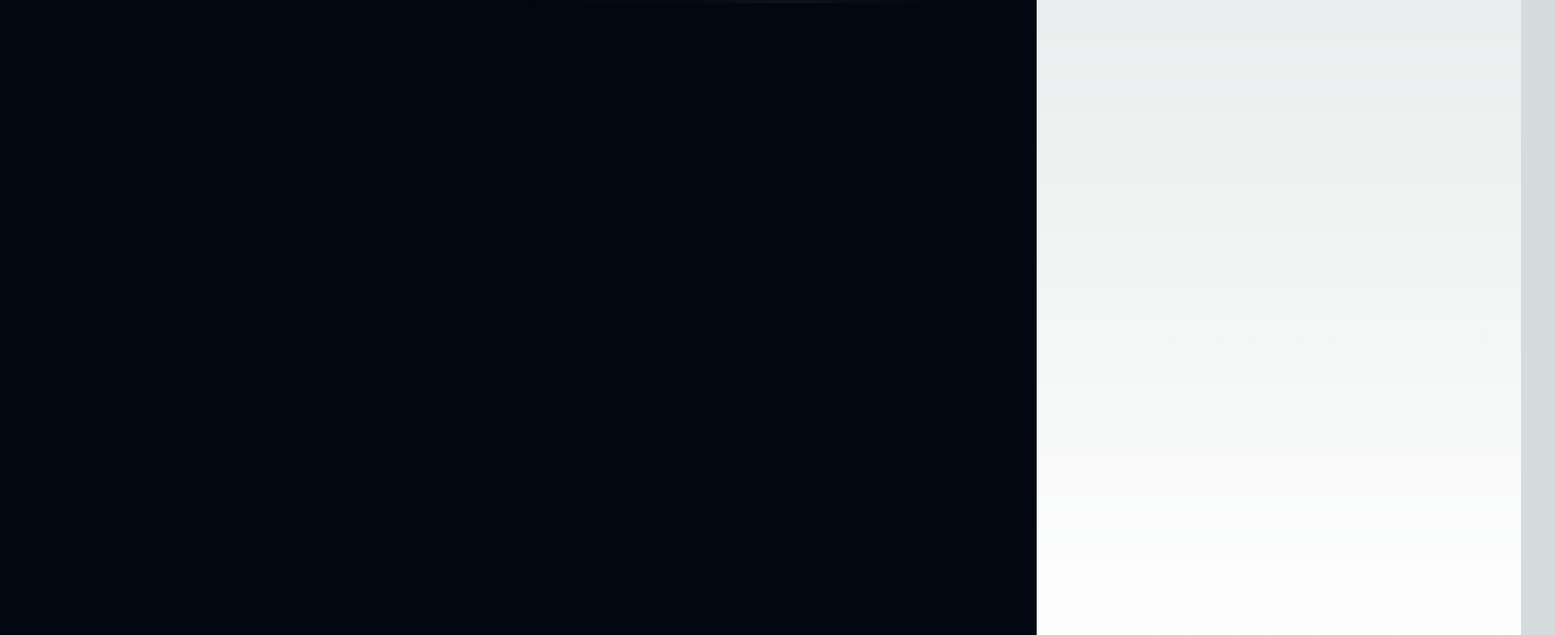
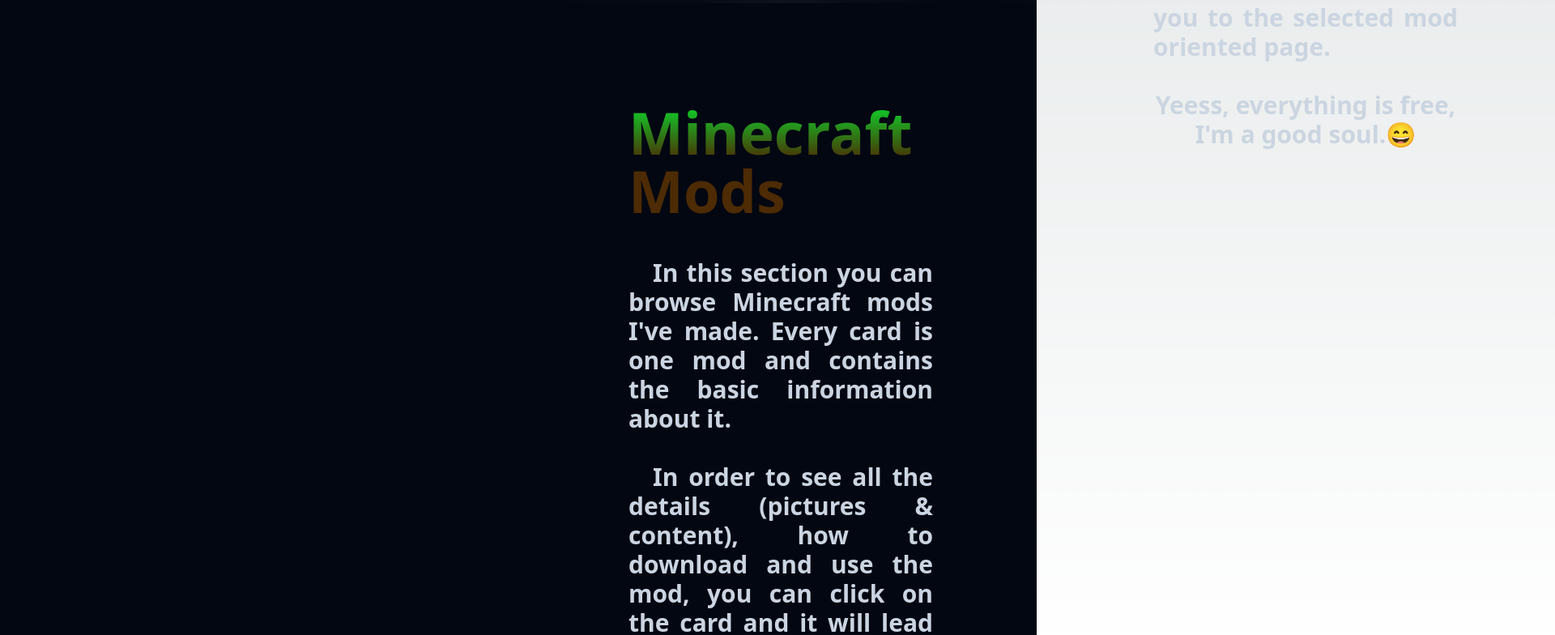
Before and after one commit to EvilPopS/evilpops, a Next.js app in the folder evilpops-website/: page / in a window 1280 px wide. Shown: the part 796-1580 px from the top of the page at 81% size, 1920 px wide, since content can reach past the window. Built offline with nearby package versions, Linux system fonts and the light colour scheme.

Commit message:
[#4] 'About the mc mods section' text - Implemented title of the text and the text about the mc mods section

```diff
--- a/evilpops-website/src/components/AboutMeSectionContent.tsx
+++ b/evilpops-website/src/components/AboutMeSectionContent.tsx
@@ -21,13 +21,13 @@
                         className={`h-2/3 font-extrabold text-3xl text-slate-300 px-32 py-12 flex justify-center`}
                     >
                         <p className={`text-justify select-none`}>
-                            &emsp;
                             <span className={styl.txtFadeInAnim3Secs}>
-                                Firstly, welcome to my little oasis of personal
-                                work! I'm Strahinja Popović, also known (not
-                                really) as EvilPopS. I'm a software engineer
-                                with a degree from the Faculty of Technical
-                                Sciences in Novi Sad, <span>Serbia </span>
+                                &emsp;Firstly, welcome to my little oasis of
+                                personal work! I'm Strahinja Popović, also known
+                                (not really) as EvilPopS. I'm a software
+                                engineer with a degree from the Faculty of
+                                Technical Sciences in Novi Sad,{" "}
+                                <span>Serbia </span>
                                 <img
                                     src="/srb_flag.png"
                                     className={`h-8 inline-block`}
--- a/evilpops-website/src/components/MCModsSectionContent.tsx
+++ b/evilpops-website/src/components/MCModsSectionContent.tsx
@@ -6,7 +6,38 @@
         <div className={`h-full bg-gray-950 bg-cover`}>
             <div className={`h-full columns-2`}>
                 <div className={`h-full`}></div>
-                <div className={`h-full`}></div>
+                <div className={`h-full`}>
+                    <div
+                        className={`h-1/3 font-extrabold select-none px-32 flex justify-center items-start`}
+                    >
+                        <p
+                            className={`mt-auto text-7xl ${styl.aboutSectionTitleStyle}`}
+                        >
+                            Minecraft Mods
+                        </p>
+                    </div>
+                    <div
+                        className={`h-2/3 font-extrabold text-3xl text-slate-300 px-32 py-12 flex justify-center`}
+                    >
+                        <p className={`text-justify select-none`}>
+                            &emsp;In this section you can browse Minecraft mods
+                            I've made. Every card is one mod and contains the
+                            basic information about it.
+                            <br />
+                            <br />
+                            &emsp;In order to see all the details (pictures &
+                            content), how to download and use the mod, you can
+                            click on the card and it will lead you to the
+                            selected mod oriented page.
+                            <br />
+                            <br />
+                            <span className={`text-center block`}>
+                                Yeess, everything is free, I'm a good
+                                soul.&#128516;
+                            </span>
+                        </p>
+                    </div>
+                </div>
             </div>
         </div>
     );
--- a/evilpops-website/src/styles/MCModsSectionContent.module.css
+++ b/evilpops-website/src/styles/MCModsSectionContent.module.css
@@ -0,0 +1,6 @@
+.aboutSectionTitleStyle {
+    background: -webkit-linear-gradient(90deg, #4d2b04 50%, #0bda2d 100%);
+    background-clip: text;
+    -webkit-background-clip: text;
+    -webkit-text-fill-color: transparent;
+}
```
